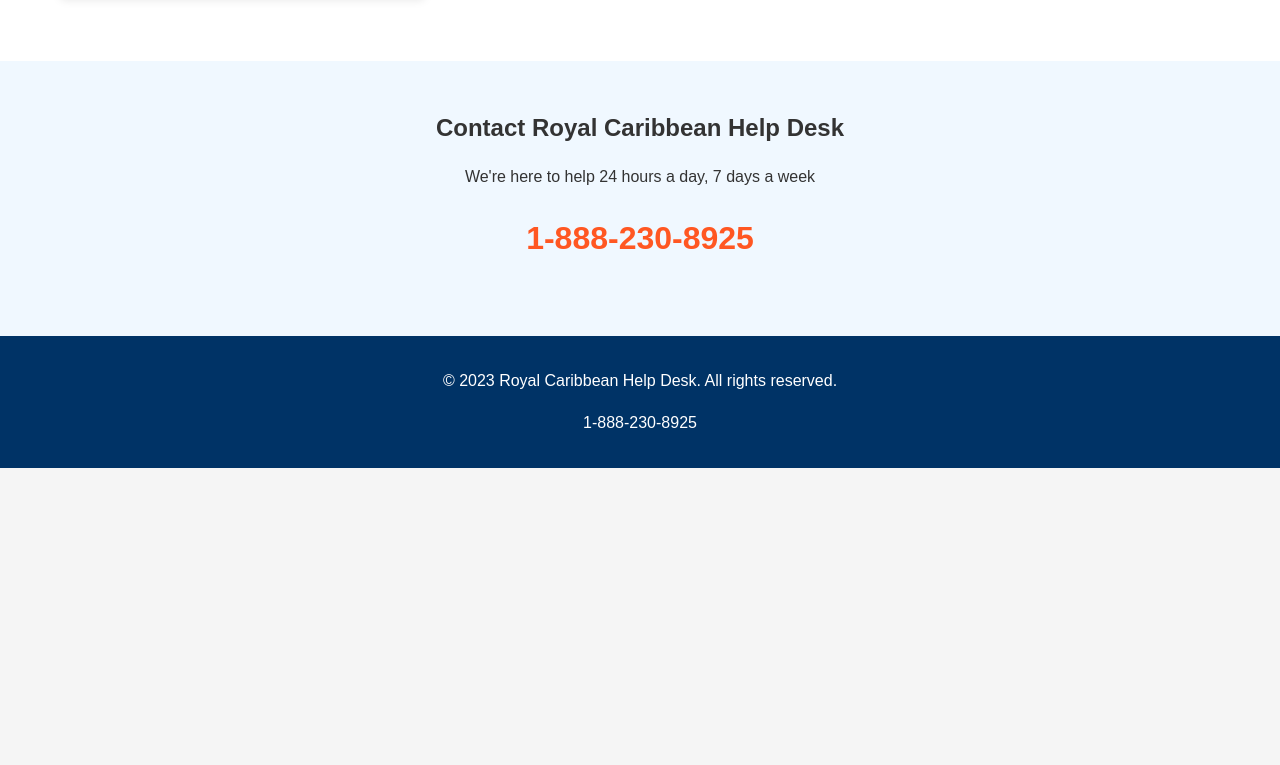
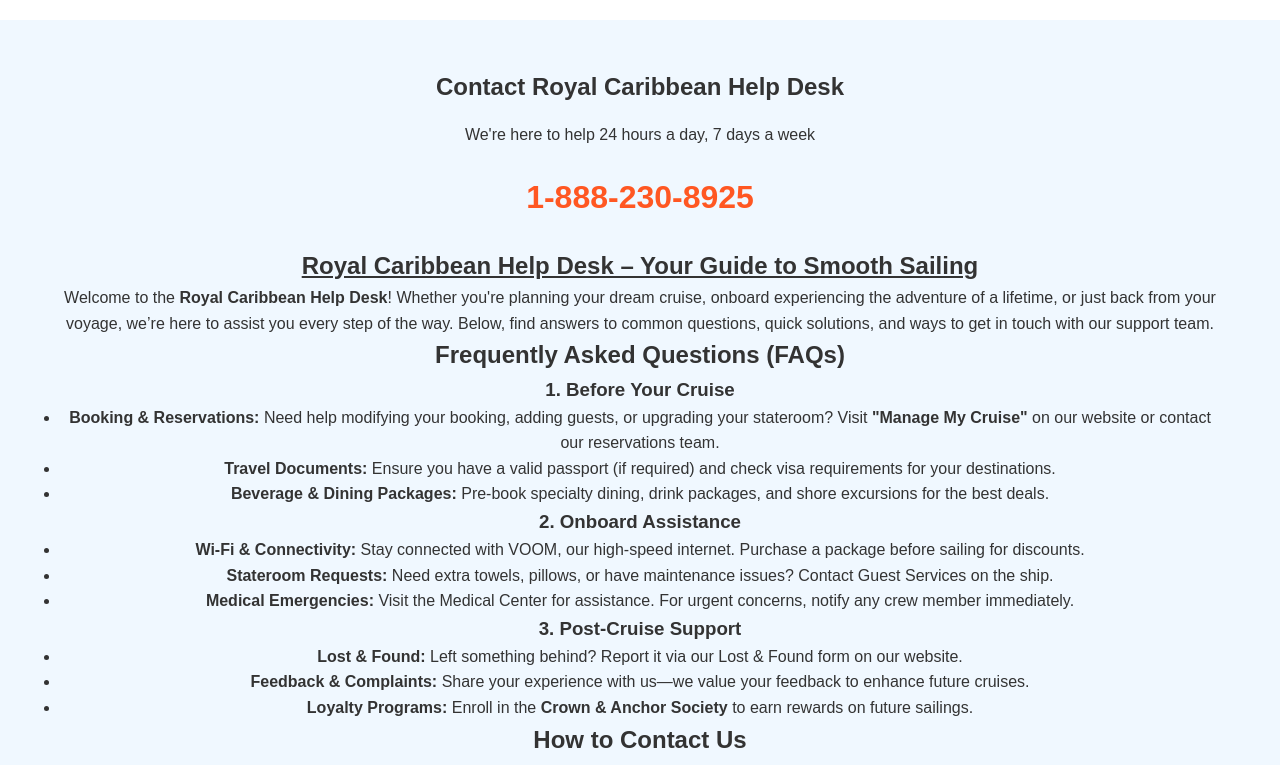
Before and after one commit to auth-caribbeandesk/auth-caribbeandesk.github.io, a plain HTML site: page index.html in a window 1280 px wide. Shown: the part 2035-2800 px from the top of the page. Before the commit the page ends 2503 px from the top, so only its background shows below. Drawn offline with Linux system fonts and the light colour scheme.

Commit message:
Update index.html

```diff
--- a/index.html
+++ b/index.html
@@ -131,7 +131,7 @@
 <body>
     <header class="header">
         <div class="container">
-            <img src="royal-caribbean-logo.png" alt="Royal Caribbean Logo" class="logo">
+
             <h1>Royal Caribbean Help Desk</h1>
             <p>24/7 Cruise Support & Assistance</p>
         </div>
@@ -179,6 +179,60 @@
             <h2>Contact Royal Caribbean Help Desk</h2>
             <p style="margin: 1rem 0;">We're here to help 24 hours a day, 7 days a week</p>
             <div class="phone-number" style="margin: 1.5rem 0;">1-888-230-8925</div>
+            <h1><span style="text-decoration: underline;"><strong>Royal Caribbean Help Desk &ndash; Your Guide to Smooth Sailing</strong></span></h1>
+<p>Welcome to the <strong>Royal Caribbean Help Desk</strong>! Whether you're planning your dream cruise, onboard experiencing the adventure of a lifetime, or just back from your voyage, we&rsquo;re here to assist you every step of the way. Below, find answers to common questions, quick solutions, and ways to get in touch with our support team.</p>
+<h2><strong>Frequently Asked Questions (FAQs)</strong></h2>
+<h3><strong>1. Before Your Cruise</strong></h3>
+<ul>
+<li>
+<p><strong>Booking &amp; Reservations:</strong> Need help modifying your booking, adding guests, or upgrading your stateroom? Visit <strong>"Manage My Cruise"</strong> on our website or contact our reservations team.</p>
+</li>
+<li>
+<p><strong>Travel Documents:</strong> Ensure you have a valid passport (if required) and check visa requirements for your destinations.</p>
+</li>
+<li>
+<p><strong>Beverage &amp; Dining Packages:</strong> Pre-book specialty dining, drink packages, and shore excursions for the best deals.</p>
+</li>
+</ul>
+<h3><strong>2. Onboard Assistance</strong></h3>
+<ul>
+<li>
+<p><strong>Wi-Fi &amp; Connectivity:</strong> Stay connected with VOOM, our high-speed internet. Purchase a package before sailing for discounts.</p>
+</li>
+<li>
+<p><strong>Stateroom Requests:</strong> Need extra towels, pillows, or have maintenance issues? Contact Guest Services on the ship.</p>
+</li>
+<li>
+<p><strong>Medical Emergencies:</strong> Visit the Medical Center for assistance. For urgent concerns, notify any crew member immediately.</p>
+</li>
+</ul>
+<h3><strong>3. Post-Cruise Support</strong></h3>
+<ul>
+<li>
+<p><strong>Lost &amp; Found:</strong> Left something behind? Report it via our Lost &amp; Found form on our website.</p>
+</li>
+<li>
+<p><strong>Feedback &amp; Complaints:</strong> Share your experience with us&mdash;we value your feedback to enhance future cruises.</p>
+</li>
+<li>
+<p><strong>Loyalty Programs:</strong> Enroll in the <strong>Crown &amp; Anchor Society</strong> to earn rewards on future sailings.</p>
+</li>
+</ul>
+<h2><strong>How to Contact Us</strong></h2>
+<ul>
+<li>
+<p><strong>Phone Support:</strong> <a title="Call Now" href="18882308925">Call <strong>1-800-398-9819</strong></a> (US) or your local Royal Caribbean office.</p>
+</li>
+<li>
+<p><strong>Live Chat:</strong> Available on our website for instant help.</p>
+</li>
+<li>
+<p><strong>Social Media:</strong> Reach out via <strong>Facebook, Twitter (X), or Instagram</strong> for quick responses.</p>
+</li>
+</ul>
+<h2><strong>Pro Tips for a Hassle-Free Cruise</strong></h2>
+<p>✔ Download the <strong>Royal Caribbean App</strong> for daily schedules, deck maps, and onboard account tracking.<br />✔ Arrive at the port at least <strong>2 hours before departure</strong> for smooth check-in.<br />✔ Set up <strong>Onboard Spending Accounts</strong> to manage expenses easily.</p>
+<p style="text-align: left;">We&rsquo;re committed to making your Royal Caribbean experience unforgettable. If you need further assistance, don&rsquo;t hesitate to reach out&mdash;we&rsquo;re here to help!</p>
 
         </div>
     </section>
```
